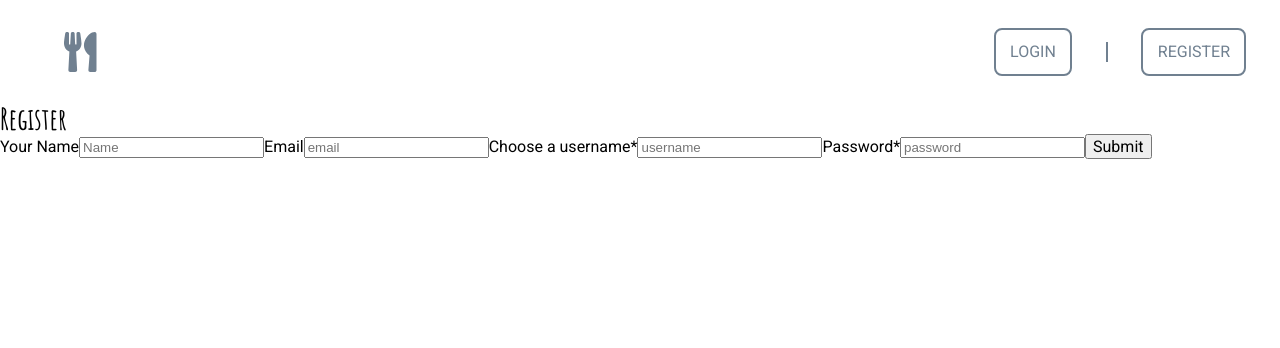
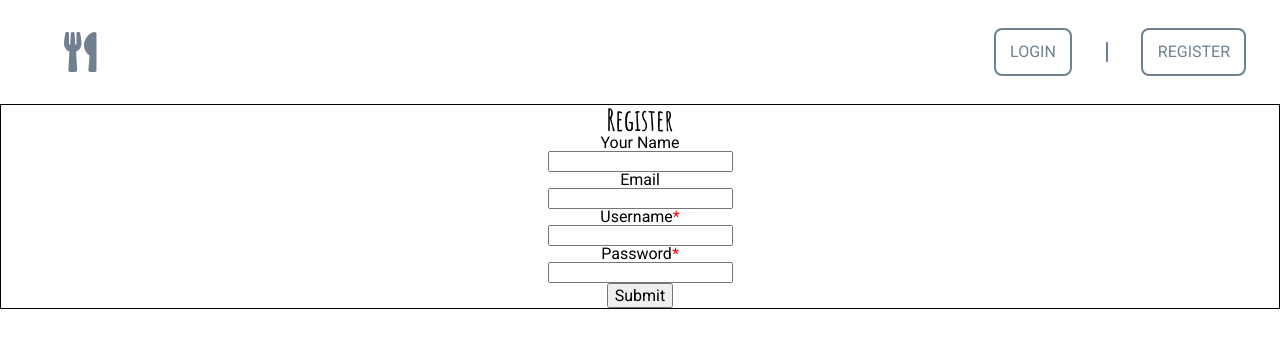
Before and after one commit to BW-secret-family-recipes-3/front-end, a React (Create React App) app in the folder secret-family-recipes/: page /user/register in a window 1280 px wide. Shown: the top 348 px of the page. Built offline with nearby package versions, Linux system fonts and the light colour scheme.

Commit message:
refactored submit handler to display error messages on click

```diff
--- a/secret-family-recipes/src/components/Register.js
+++ b/secret-family-recipes/src/components/Register.js
@@ -1,10 +1,13 @@
+//Import dependencies
 import React, { useEffect, useState } from 'react';
 import { connect } from "react-redux";
 import * as yup from 'yup'
 import schema from '../validation/Register_formSchema'
+import styled from 'styled-components'
 
 import {registerUserAction} from '../actions/registerUser';
 
+//Initial state values
 const initialFormValues = {
     name: '',
     email: '',
@@ -19,6 +22,15 @@ const initialFormErrors = {
     password: '',
 }
 
+//Styled Form
+const StyledForm = styled.form`
+    display: flex;
+    flex-direction: column;
+    justify-content: center;
+    align-items: center;
+    border: 1px solid black;
+`
+
 function Register(props){
     // username, password REQUIRED
     // name, email OPTIONAL
@@ -31,10 +43,16 @@ function Register(props){
 
     const [formValues, setFormValues] = useState(initialFormValues)
     const [formErrors, setFormErrors] = useState(initialFormErrors)
-    const [disabled, setDisabled] = useState(true)
-    const [submitError, setSubmitError] = useState('')
+    const [disabled, setDisabled] = useState(false)
+    const [usernameError, setUsernameError] = useState(null)
 
-    const errorMessage = props.state.errors.response ? props.state.errors.response.data.message : null
+    useEffect(() => {
+        if (errors.response) {
+            setUsernameError(errors.response.data.message)
+        } else {
+            return
+        }
+    }, [errors.response])
 
     const onChange = (event) => {
         event.preventDefault();
@@ -48,9 +66,28 @@ function Register(props){
     }
 
     const onSubmit = (e) => {
-        e.preventDefault();
+        e.preventDefault()
+        schema.isValid(formValues)
+            .then((valid) => {
+                if (valid) {
                     submitHelper()
                     setFormValues(initialFormValues)
+                    setDisabled(false)
+                }
+                else {
+                    setDisabled(true)
+                }
+            })
+            .catch(() => {
+                debugger
+            })
+            .finally(() => {
+                setUsernameError(null)
+            })
+    }
+
+    const hoverHandler = (event) => {
+
     }
 
     const validateInput = (name, value) => {
@@ -65,86 +102,73 @@ function Register(props){
           })
       }
 
-      useEffect(() => {
-        schema.isValid(formValues)
-            .then(valid => {
-                setDisabled(!valid)
-            })
-            .catch(() => {
-                debugger
-            })
-      },[formValues])
+    //   useEffect(() => {
+    //     schema.isValid(formValues)
+    //         .then(valid => {
+    //             setDisabled(!valid)
+    //         })
+    //         .catch(() => {
+    //             debugger
+    //         })
+    //   },[formValues])
 
 
     return(
         <div>
+            <StyledForm>
                 <h2>Register</h2>
 
-
-            <form>
-
-                <label>
-                    Your Name
+                <label>Your Name</label>
                 <input
                     type='text'
                     name='name'
                     value={formValues.name}
-                        placeholder='Name'
                     onChange={onChange}
                     id='name-input'
                 />
-                </label>
 
                 {formErrors.name ? <p style={{color: 'red'}} id='name-error'>{formErrors.name}</p> : null}
 
-                <label>
-                    Email
+                <label>Email</label>
                 <input
                     type='email'
                     name='email'
                     value={formValues.email}
-                        placeholder='email'
                     onChange={onChange}
                     id='email-input'
                 />
-                </label>
 
                 {formErrors.email ? <p style={{color: 'red'}} id='email-error'>{formErrors.email}</p> : null}
 
-                <label>
-                    Choose a username*
+                <label>Username<span style={{color: 'red'}}>*</span></label>
                 <input
                     type='text'
                     name='username'
                     value={formValues.username}
-                        placeholder='username'
                     onChange={onChange}
                     id='username-input'
                 />
-                </label>
 
                 {formErrors.username ? <p style={{color: 'red'}} id='name-error'>{formErrors.username}</p> : null}
 
-                <label>
-                    Password*
+                <label>Password<span style={{color: 'red'}}>*</span></label>
                 <input
                     type='password'
                     name='password'
                     value={formValues.password}
-                        placeholder='password'
                     onChange={onChange}
                     id='password-input'
                 />
-                </label>
 
                 {formErrors.password ? <p style={{color: 'red'}} id='password-error'>{formErrors.password}</p> : null}
 
-                <button onClick = {onSubmit}>Submit</button>
+                <button onClick = {onSubmit} onMouseEnter={hoverHandler}>Submit</button>
 
-                {errorMessage ? <p style={{color: 'red'}} id='password-error'>{errorMessage}</p> : null}
-                {/* { disabled ? <p style={{color: 'red'}} id='submit-error'>Some fields are missing or incomplete</p> : null} */}
+                {usernameError ? <p style={{color: 'red'}} id='submit-error'>{usernameError}</p> : null}
 
-            </form>
+                { disabled ? <p style={{color: 'red'}} id='submit-error'>Some fields are missing or incomplete</p> : null}
+
+            </StyledForm>
 
         </div>
     );
--- a/secret-family-recipes/src/index.css
+++ b/secret-family-recipes/src/index.css
@@ -82,3 +82,7 @@ button {
 	font-family: 'Roboto', sans-serif;
 	font-size: 1.6rem;
 }
+
+label {
+	font-family: 'Roboto', sans-serif;
+}
```
Lines whose indentation alone changed are shown as unchanged.
